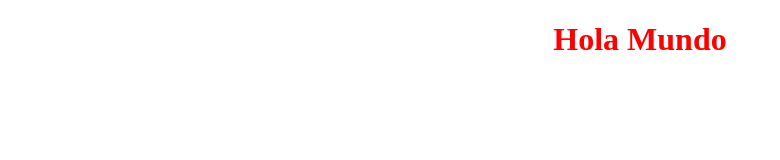
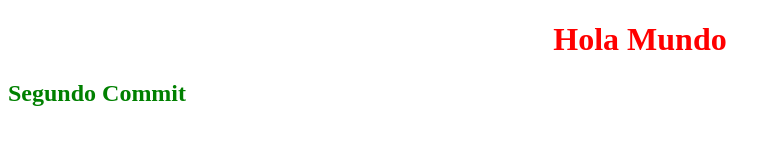
Before and after one commit to FrancoLlamazares/49705--primer-repo, a plain HTML site: page index.html in a window 1280 px wide. Shown: the whole page, without its empty margins (0-780 px from the left). Drawn offline with Linux system fonts and the light colour scheme.

Commit message:
Segundo commit

```diff
--- a/css/style.css
+++ b/css/style.css
@@ -2,3 +2,7 @@ h1{
     color: red;
     text-align: center;
 }
+
+h2{
+    color: green;
+}
--- a/index.html
+++ b/index.html
@@ -8,5 +8,6 @@
 </head>
 <body>
     <h1>Hola Mundo</h1>
+    <h2>Segundo Commit</h2>
 </body>
 </html>
```
